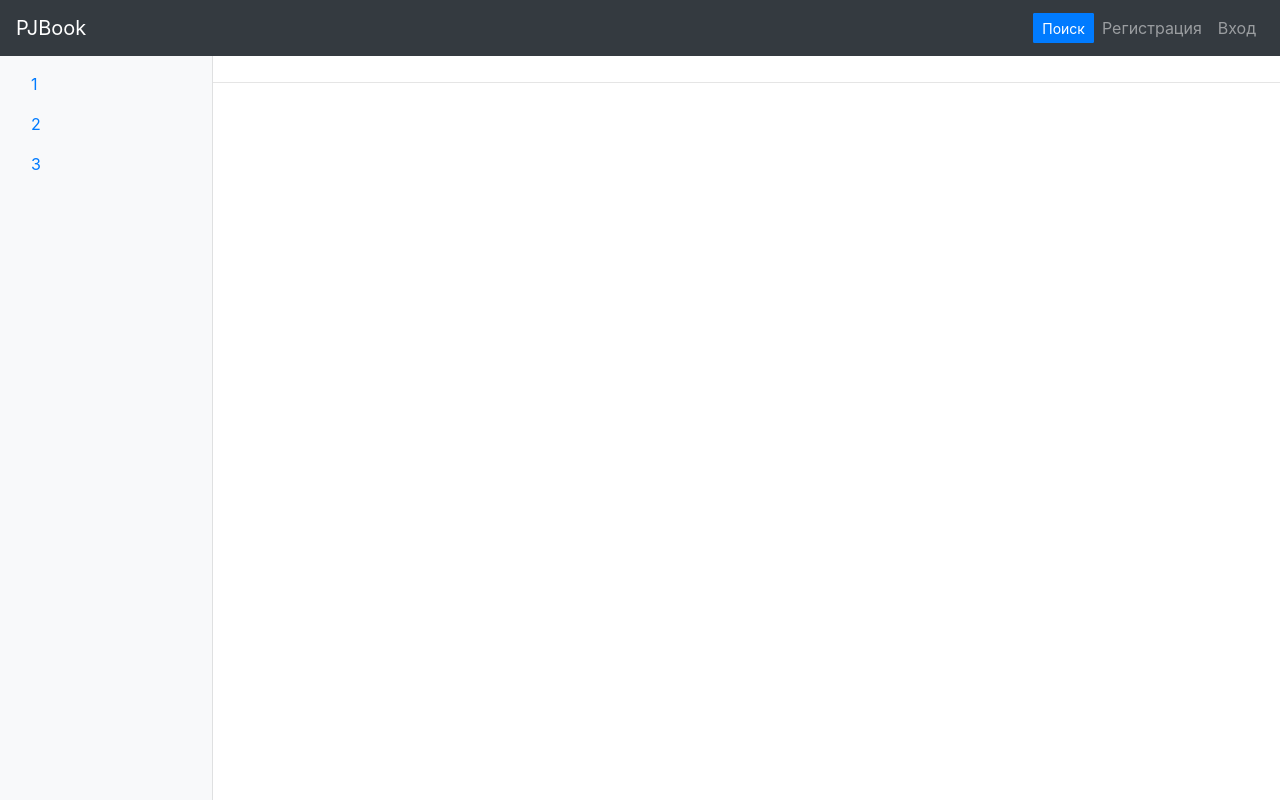
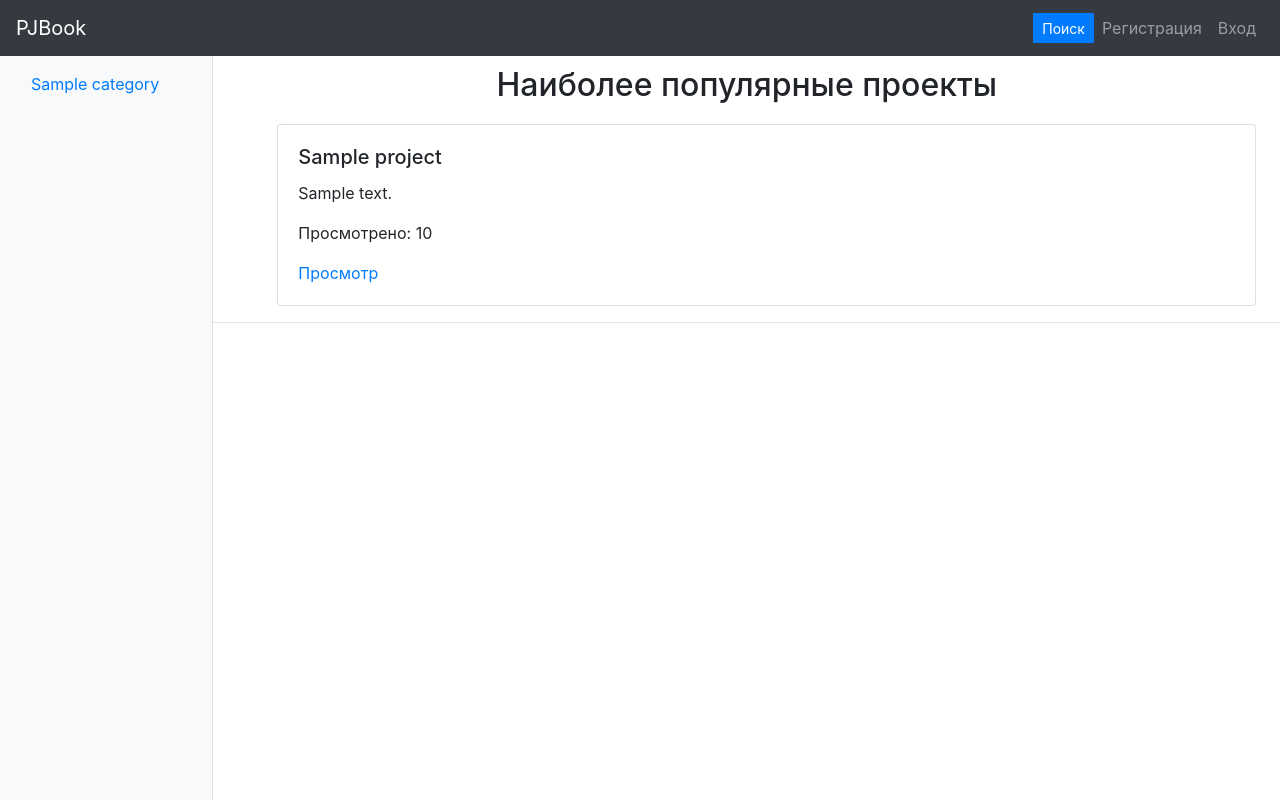
Before and after one commit to lifearoundfreaks/pjbook, a Django app: page / in a window 1280 px wide. Run offline with Django 3.2, Linux system fonts and the light colour scheme; tables that the repository leaves empty hold one stand-in row (values such as "Sample post"); some libraries are stand-ins or nearby versions.

Commit message:
Added category views and subcategory filtration

```diff
--- a/pjbook/settings.py
+++ b/pjbook/settings.py
@@ -30,11 +30,12 @@ ALLOWED_HOSTS = []
 
 # Application definition
 # Insert custom apps which you wish to be autorouted here
-AUTOROUTED_APPS = {}
+AUTOROUTED_APPS = {
+    'projects': ''
+}
 
 CUSTOM_APPS = [
     'pjbook_theme',
-    'projects',
     'accounts',
     *AUTOROUTED_APPS,
 ]
@@ -75,6 +76,7 @@ TEMPLATES = [
                 'django.template.context_processors.request',
                 'django.contrib.auth.context_processors.auth',
                 'django.contrib.messages.context_processors.messages',
+                'pjbook_theme.context_processors.default',
             ],
         },
     },
--- /dev/null
+++ b/pjbook_theme/context_processors.py
@@ -0,0 +1,5 @@
+from projects.models import Category
+
+
+def default(self):
+    return {"category_data": Category.objects.values_list('name', 'slug')}
--- a/pjbook_theme/templates/base/base.html
+++ b/pjbook_theme/templates/base/base.html
@@ -16,6 +16,7 @@
     <link href="https://stackpath.bootstrapcdn.com/bootstrap/4.5.0/css/bootstrap.min.css" rel="stylesheet" integrity="sha384-9aIt2nRpC12Uk9gS9baDl411NQApFmC26EwAOH8WgZl5MYYxFfc+NcPb1dKGj7Sk" crossorigin="anonymous">
     <script src="https://code.jquery.com/jquery-3.5.1.js" integrity="sha256-QWo7LDvxbWT2tbbQ97B53yJnYU3WhH/C8ycbRAkjPDc=" crossorigin="anonymous"></script>
     <script src="https://stackpath.bootstrapcdn.com/bootstrap/4.5.0/js/bootstrap.min.js" integrity="sha384-OgVRvuATP1z7JjHLkuOU7Xw704+h835Lr+6QL9UvYjZE3Ipu6Tp75j7Bh/kR0JKI" crossorigin="anonymous"></script>
+    <script src="{% static 'js/base.js' %}"></script>
 
     {% endblock %}
 </head>
@@ -24,10 +25,10 @@
         {% include 'base/navbar.html' %}
     </header>
 
-    {% block sidebar %}
-        {% include 'base/sidebar.html' %}
-    {% endblock sidebar %}
-
+    <nav id="sidebarMenu" class="col-md-3 col-lg-2 d-md-block bg-light sidebar position-fixed collapse">
+        {% include 'base/category_list.html' %}
+        {% block sidebar_widgets %}{% endblock sidebar_widgets %}
+    </nav>
 
     <main role="main" class="col-md-9 ml-sm-auto col-lg-10 pt-3 px-4 content" >
         {% block content %}
--- /dev/null
+++ b/pjbook_theme/templates/base/category_list.html
@@ -0,0 +1,9 @@
+<div class="pt-3">
+    <ul class="nav flex-column">
+        {% for name, slug in category_data %}
+            <li class="nav-item">
+                <a class="nav-link active" href="{% url 'category' slug %}">{{name}}</a>
+            </li>
+        {% endfor %}
+    </ul>
+</div>
--- /dev/null
+++ b/pjbook_theme/templates/base/pagination.html
@@ -0,0 +1,13 @@
+{% if page_obj.has_other_pages %}
+<ul class="pagination justify-content-center">
+    <li class="page-item{% if not page_obj.has_previous %} disabled{% endif %}">
+        <a class="page-link"href="{% if page_obj.has_previous %}?page={{ page_obj.previous_page_number }}{% else %}#{% endif %}">Предыдущая</a>
+    </li>
+    {% for page in page_obj.paginator.page_range %}
+        <li class="page-item{% if page_obj.number == page %} disabled{% endif %}"><a class="page-link" href="?page={{ page }}">{{ page }}</a></li>
+    {% endfor %}
+    <li class="page-item{% if not page_obj.has_next %} disabled{% endif %}">
+        <a class="page-link" href="{% if page_obj.has_next %}?page={{ page_obj.next_page_number }}{% else %}#{% endif %}">Следующая</a>
+    </li>
+</ul>
+{% endif %}
--- a/pjbook_theme/templates/base/sidebar.html
+++ /dev/null
@@ -1,20 +0,0 @@
-<nav id="sidebarMenu" class="col-md-3 col-lg-2 d-md-block bg-light sidebar position-fixed collapse">
-    <div class="pt-3">
-        <ul class="nav flex-column">
-            <li class="nav-item">
-                <a class="nav-link active" href="#">1
-                </a>
-            </li>
-            <li class="nav-item">
-                <a class="nav-link" href="#">
-                    2
-                </a>
-            </li>
-            <li class="nav-item">
-                <a class="nav-link" href="#">
-                    3
-                </a>
-            </li>
-        </ul>
-    </div>
-</nav>
--- a/pjbook_theme/urls.py
+++ b/pjbook_theme/urls.py
@@ -1,10 +1,8 @@
 from django.urls import path, include
 from django.conf import settings
-from .views import HomeView
 
 
 urlpatterns = [
-    path('', HomeView.as_view(), name='home'),
     *(path(route, include(f'{app_name}.urls'))
       for app_name, route in getattr(settings, "AUTOROUTED_APPS", {}).items())
 ]
--- a/projects/admin.py
+++ b/projects/admin.py
@@ -19,5 +19,5 @@ class SubcategoryAdmin(admin.ModelAdmin):
 @admin.register(Project)
 class ProjectAdmin(admin.ModelAdmin):
     list_display = ('name', 'category', )
-    list_filter = ('name', 'category', 'subcategory', )
+    list_filter = ('name', 'category', 'subcategories', )
     prepopulated_fields = {"slug": ("name",)}
--- /dev/null
+++ b/projects/managers.py
@@ -0,0 +1,21 @@
+from django.db.models import Manager, QuerySet, Count
+
+
+class ProjectQueryset(QuerySet):
+    def with_subcategories(self, subcategory_slugs):
+        return self.filter(subcategories__slug__in=subcategory_slugs)
+
+    def with_all_subcategories(self, subcategory_slugs):
+        return self.with_subcategories(subcategory_slugs).annotate(
+            num_attr=Count('id')).filter(num_attr=len(subcategory_slugs))
+
+
+class ProjectManager(Manager):
+    def get_queryset(self):
+        return ProjectQueryset(self.model, using=self._db)
+
+    def with_subcategories(self, subcategory_slugs):
+        return self.with_subcategories().authors()
+
+    def with_all_subcategories(self, subcategory_slugs):
+        return self.with_all_subcategories().authors()
--- a/projects/models.py
+++ b/projects/models.py
@@ -1,8 +1,9 @@
 from django.db import models
+from .managers import ProjectManager
 
 
 class Category(models.Model):
-    name = models.CharField(max_length=250)
+    name = models.CharField(max_length=50)
     slug = models.SlugField(unique=True)
 
     class Meta:
@@ -13,7 +14,7 @@ class Category(models.Model):
 
 
 class Subcategory(models.Model):
-    name = models.CharField(max_length=250)
+    name = models.CharField(max_length=50)
     slug = models.SlugField(unique=True)
     category = models.ForeignKey(Category, on_delete=models.CASCADE)
 
@@ -25,14 +26,18 @@ class Subcategory(models.Model):
 
 
 class Project(models.Model):
-    name = models.CharField(max_length=250)
+    objects = ProjectManager()
+
+    name = models.CharField(max_length=150)
     slug = models.SlugField(unique=True)
-    category = models.ForeignKey(Category, null=True, blank=True,
-                                 on_delete=models.CASCADE)
-    subcategory = models.ManyToManyField(Subcategory)
+    description = models.CharField(max_length=250)
+    category = models.ForeignKey(Category, on_delete=models.CASCADE)
+    subcategories = models.ManyToManyField(Subcategory, blank=True)
+    views = models.IntegerField(default=0)
 
     class Meta:
         verbose_name_plural = "projects"
+        ordering = ['-id']
 
     def __str__(self):
         return self.name
--- /dev/null
+++ b/projects/templates/projects/popular.html
@@ -0,0 +1,7 @@
+{% extends 'base/base.html' %}
+
+{% block content %}
+    <h2 style="text-align: center;">Наиболее популярные проекты</h2>
+    {% include 'projects/project_list.html' %}
+    {% include 'base/pagination.html' %}
+{% endblock content %}
--- /dev/null
+++ b/projects/templates/projects/project.html
@@ -0,0 +1,4 @@
+{% extends 'base/base.html' %}
+
+{% block content %}
+{% endblock content %}
--- /dev/null
+++ b/projects/templates/projects/project_list.html
@@ -0,0 +1,12 @@
+<ul>
+    {% for project in projects %}
+        <li class="card" style="margin-top: 20px;">
+            <div class="card-body">
+                <h5 class="card-title">{{ project.name }}</h5>
+                <p class="card-text">{{ project.description }}</p>
+                <p class="card-text">Просмотрено: {{ project.views }}</p>
+                <a href="{% url 'project' project.slug %}" class="card-link">Просмотр</a>
+            </div>
+        </li>
+    {% endfor %}
+</ul>
--- a/projects/urls.py
+++ b/projects/urls.py
@@ -1,4 +1,9 @@
 from django.urls import path
+from .views import CategoryView, ProjectView, PopularProjectsView
 
 
-urlpatterns = []
+urlpatterns = [
+    path('', PopularProjectsView.as_view(), name='popular_projects'),
+    path('categories/<slug:slug>/', CategoryView.as_view(), name='category'),
+    path('projects/<slug:slug>/', ProjectView.as_view(), name='project'),
+]
--- a/projects/views.py
+++ b/projects/views.py
@@ -0,0 +1,53 @@
+from django.views.generic import ListView, TemplateView
+from .models import Project, Category, Subcategory
+
+
+class ProjectView(TemplateView):
+    template_name = 'projects/project.html'
+
+    def get_context_data(self, **kwargs):
+        project = Project.objects.get(slug=kwargs.get('slug'))
+        project.views += 1
+        project.save()
+        return {**super().get_context_data(**kwargs), 'project': project}
+
+
+class ProjectListView(ListView):
+    context_object_name = 'projects'
+    paginate_by = 10
+
+    def get_queryset(self):
+        return Project.objects.all()
+
+
+class PopularProjectsView(ProjectListView):
+    template_name = 'projects/popular.html'
+
+    def get_queryset(self):
+        return super().get_queryset().order_by('-views', '-id')
+
+
+class CategoryView(ProjectListView):
+    template_name = 'projects/category.html'
+
+    def post(self, request, *args, **kwargs):
+        return super().get(request, *args, **kwargs)
+
+    def get_queryset(self):
+        queryset = super().get_queryset().filter(
+            category__slug=self.kwargs['slug'])
+
+        if 'all_subs' in self.request.POST:
+            return queryset.with_all_subcategories(
+                self.request.POST.getlist('sub_slug'))
+        elif 'sub_slug' in self.request.POST:
+            return queryset.with_subcategories(
+                self.request.POST.getlist('sub_slug'))
+
+        return queryset
+
+    def get_context_data(self, *args, object_list=None, **kwargs):
+        return super().get_context_data(
+            *args,
+            category=Category.objects.get(slug=self.kwargs['slug']),
+            subcategories=Subcategory.objects.all(), **kwargs)
```
Also changed, not shown: projects/listeners.py (deleted, +0 -23 lines), projects/templates/projects/category.html (added, +10 -0 lines), projects/templates/projects/subcategory_filtration.html (added, +16 -0 lines), pjbook_theme/static/js/base.js (added), projects/migrations/0003_projects_app_changes.py (added).
